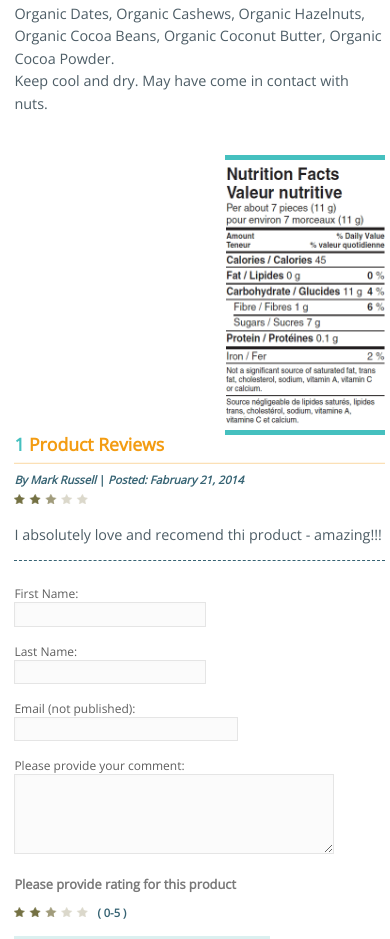
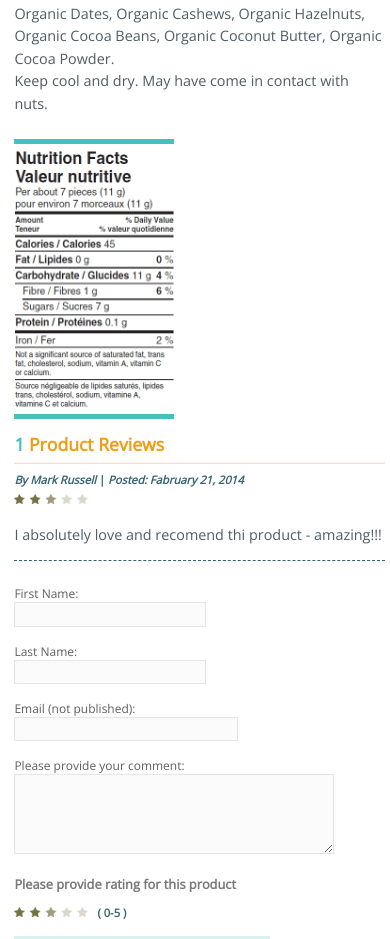
Before and after one commit to mkapikul/IAT381_P02_GlutenFreeLiving, a plain HTML site: page Products/SingleProduct.html in a window 390 px wide. Shown: the part 1302-2241 px from the top of the page. Drawn offline with nearby package versions, Linux system fonts and the light colour scheme.

Commit message:
Nutrition label repositioned when seen on the mobile.

```diff
--- a/css/grid.css
+++ b/css/grid.css
@@ -328,6 +328,12 @@ html, body {
 
 @media (max-width: 495px) {
 
+	.nutritionLabel img{
+	float: left;
+	margin-top: -1rem;
+	margin-bottom: 1rem;
+	}
+
 	.col-2of3 {
 	width: 100%;
 	}
```
